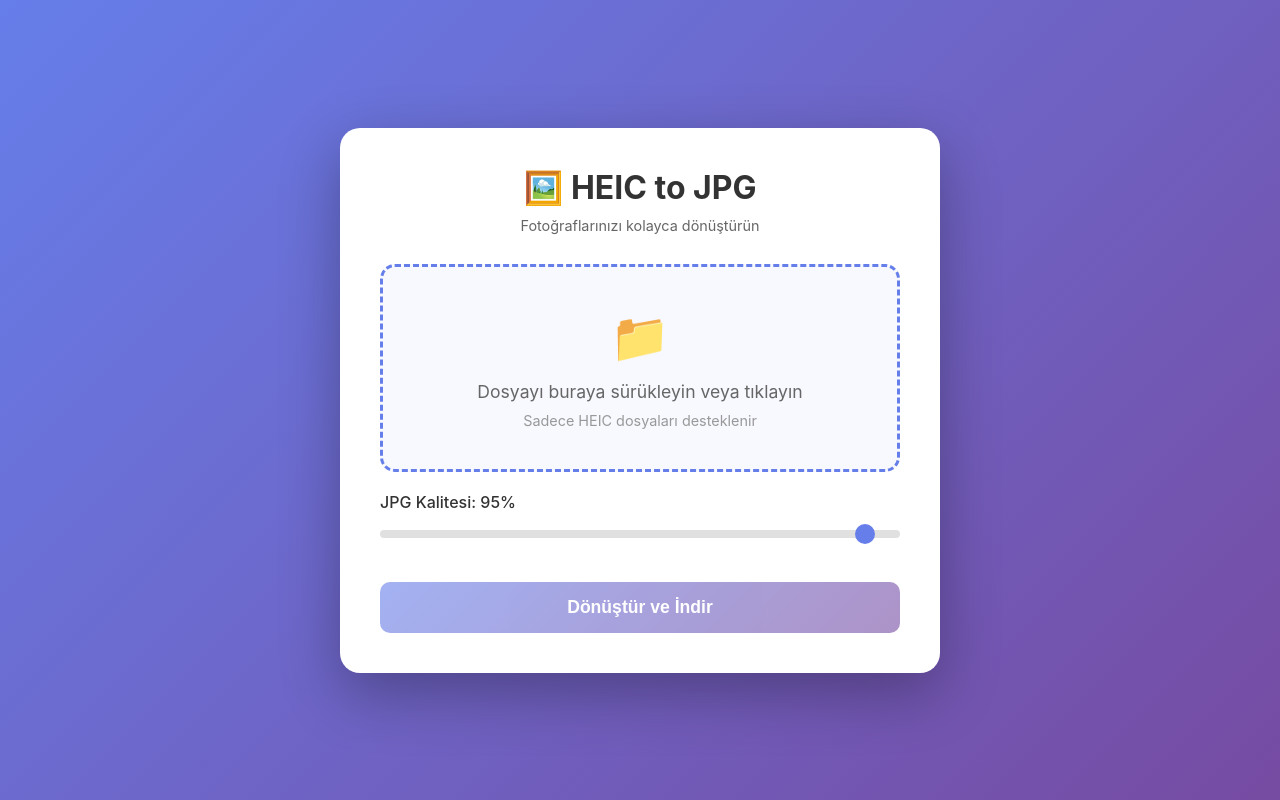
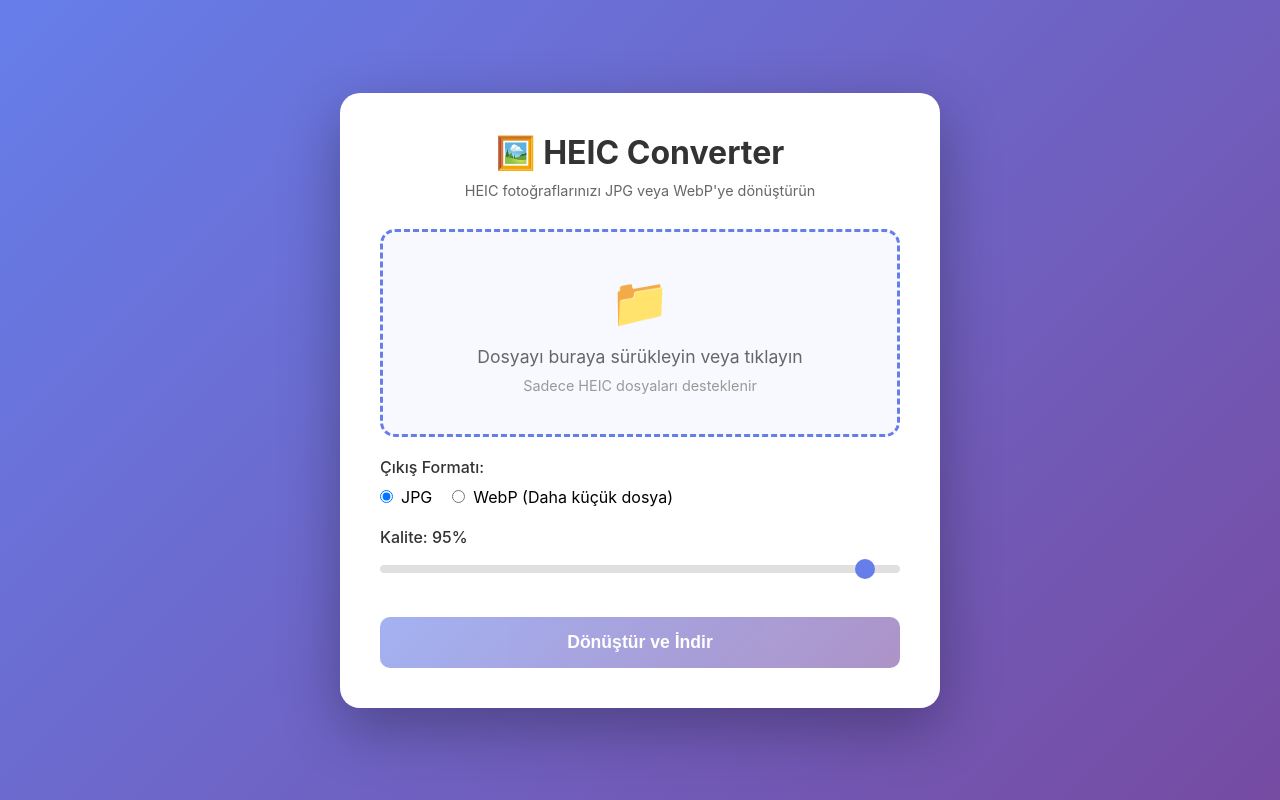
Before and after one commit to meliksahgok/heictojpg, a Flask app: page / in a window 1280 px wide. Run offline with Flask 3, Linux system fonts and the light colour scheme.

Commit message:
Add WebP conversion support

```diff
--- a/app.py
+++ b/app.py
@@ -1,8 +1,8 @@
 #!/usr/bin/env python3
 # -*- coding: utf-8 -*-
 """
-HEIC to JPG Web Converter
-Web tabanlı HEIC to JPG dönüştürücü uygulaması
+HEIC to JPG/WebP Web Converter
+Web tabanlı HEIC to JPG/WebP dönüştürücü uygulaması
 """
 
 import os
@@ -34,36 +34,57 @@ def allowed_file(filename):
     return '.' in filename and filename.rsplit('.', 1)[1].lower() in ALLOWED_EXTENSIONS
 
 
-def convert_heic_to_jpg_bytes(heic_path, quality=95):
+def convert_heic_to_format(heic_path, output_format='jpg', quality=95):
     """
-    HEIC dosyasını JPG'ye dönüştürür ve bytes olarak döndürür
+    HEIC dosyasını JPG veya WebP'ye dönüştürür ve bytes olarak döndürür
 
     Args:
         heic_path: HEIC dosyasının yolu
-        quality: JPG kalitesi (1-100)
+        output_format: Çıkış formatı ('jpg' veya 'webp')
+        quality: Kalite (1-100)
 
     Returns:
-        bytes: JPG dosyasının bytes verisi
+        tuple: (bytes, mimetype, extension)
     """
     try:
         image = Image.open(heic_path)
 
-        # RGB moduna dönüştür
-        if image.mode in ('RGBA', 'LA', 'P'):
-            rgb_image = Image.new('RGB', image.size, (255, 255, 255))
-            if image.mode == 'P':
-                image = image.convert('RGBA')
-            rgb_image.paste(image, mask=image.split()[-1] if image.mode in ('RGBA', 'LA') else None)
-            image = rgb_image
-        elif image.mode != 'RGB':
-            image = image.convert('RGB')
+        # WebP için RGBA modunu koru, JPG için RGB'ye dönüştür
+        if output_format.lower() == 'webp':
+            # WebP şeffaflığı destekler, RGBA modunu koru
+            if image.mode not in ('RGB', 'RGBA'):
+                if image.mode == 'P':
+                    image = image.convert('RGBA')
+                elif image.mode in ('LA', 'L'):
+                    image = image.convert('RGBA')
+                else:
+                    image = image.convert('RGBA')
+        else:
+            # JPG için RGB'ye dönüştür
+            if image.mode in ('RGBA', 'LA', 'P'):
+                rgb_image = Image.new('RGB', image.size, (255, 255, 255))
+                if image.mode == 'P':
+                    image = image.convert('RGBA')
+                rgb_image.paste(image, mask=image.split()[-1] if image.mode in ('RGBA', 'LA') else None)
+                image = rgb_image
+            elif image.mode != 'RGB':
+                image = image.convert('RGB')
 
         # Bytes buffer'a kaydet
         img_io = io.BytesIO()
-        image.save(img_io, 'JPEG', quality=quality, optimize=True)
+
+        if output_format.lower() == 'webp':
+            image.save(img_io, 'WEBP', quality=quality, method=6)
+            mimetype = 'image/webp'
+            extension = 'webp'
+        else:
+            image.save(img_io, 'JPEG', quality=quality, optimize=True)
+            mimetype = 'image/jpeg'
+            extension = 'jpg'
+
         img_io.seek(0)
 
-        return img_io.getvalue()
+        return img_io.getvalue(), mimetype, extension
     except Exception as e:
         raise Exception(f"Dönüştürme hatası: {str(e)}")
 
@@ -76,7 +97,7 @@ def index():
 
 @app.route('/convert', methods=['POST'])
 def convert():
-    """HEIC dosyasını JPG'ye dönüştür"""
+    """HEIC dosyasını JPG veya WebP'ye dönüştür"""
     if 'file' not in request.files:
         return jsonify({'error': 'Dosya seçilmedi'}), 400
 
@@ -89,7 +110,11 @@ def convert():
         return jsonify({'error': 'Sadece HEIC dosyaları desteklenir'}), 400
 
     try:
-        # Kalite ayarını al
+        # Format ve kalite ayarlarını al
+        output_format = request.form.get('format', 'jpg').lower()
+        if output_format not in ('jpg', 'webp'):
+            output_format = 'jpg'
+
         quality = int(request.form.get('quality', 95))
         if not (1 <= quality <= 100):
             quality = 95
@@ -100,19 +125,19 @@ def convert():
         file.save(str(input_path))
 
         # Dönüştür
-        jpg_bytes = convert_heic_to_jpg_bytes(input_path, quality)
+        output_bytes, mimetype, extension = convert_heic_to_format(input_path, output_format, quality)
 
         # Geçici dosyayı sil
         input_path.unlink()
 
-        # JPG dosya adı
-        jpg_filename = Path(filename).stem + '.jpg'
+        # Çıkış dosya adı
+        output_filename = Path(filename).stem + '.' + extension
 
         return send_file(
-            io.BytesIO(jpg_bytes),
-            mimetype='image/jpeg',
+            io.BytesIO(output_bytes),
+            mimetype=mimetype,
             as_attachment=True,
-            download_name=jpg_filename
+            download_name=output_filename
         )
 
     except Exception as e:
--- a/templates/index.html
+++ b/templates/index.html
@@ -234,8 +234,8 @@
 </head>
 <body>
     <div class="container">
-        <h1>🖼️ HEIC to JPG</h1>
-        <p class="subtitle">Fotoğraflarınızı kolayca dönüştürün</p>
+        <h1>🖼️ HEIC Converter</h1>
+        <p class="subtitle">HEIC fotoğraflarınızı JPG veya WebP'ye dönüştürün</p>
 
         <form id="convertForm" enctype="multipart/form-data">
             <div class="upload-area" id="uploadArea">
@@ -251,7 +251,21 @@
             </div>
 
             <div class="quality-control">
-                <label class="quality-label">JPG Kalitesi: <span id="qualityValue">95</span>%</label>
+                <label class="quality-label">Çıkış Formatı:</label>
+                <div style="display: flex; gap: 20px; margin: 10px 0;">
+                    <label style="display: flex; align-items: center; cursor: pointer;">
+                        <input type="radio" name="format" value="jpg" checked style="margin-right: 8px;">
+                        <span>JPG</span>
+                    </label>
+                    <label style="display: flex; align-items: center; cursor: pointer;">
+                        <input type="radio" name="format" value="webp" style="margin-right: 8px;">
+                        <span>WebP (Daha küçük dosya)</span>
+                    </label>
+                </div>
+            </div>
+
+            <div class="quality-control">
+                <label class="quality-label">Kalite: <span id="qualityValue">95</span>%</label>
                 <input type="range" id="qualitySlider" name="quality" min="1" max="100" value="95" class="quality-slider">
             </div>
 
@@ -343,8 +357,12 @@
                 return;
             }
 
+            // Format seçimini al
+            const format = document.querySelector('input[name="format"]:checked').value;
+
             formData.append('file', file);
             formData.append('quality', qualitySlider.value);
+            formData.append('format', format);
 
             // UI güncelle
             convertBtn.disabled = true;
@@ -363,13 +381,15 @@
                     const url = window.URL.createObjectURL(blob);
                     const a = document.createElement('a');
                     a.href = url;
-                    a.download = file.name.replace(/\.heic$/i, '.jpg');
+                    const extension = format === 'webp' ? '.webp' : '.jpg';
+                    a.download = file.name.replace(/\.heic$/i, extension);
                     document.body.appendChild(a);
                     a.click();
                     window.URL.revokeObjectURL(url);
                     document.body.removeChild(a);
 
-                    showSuccess('Dönüştürme başarılı! Dosya indiriliyor...');
+                    const formatName = format.toUpperCase();
+                    showSuccess(`${formatName} dönüştürme başarılı! Dosya indiriliyor...`);
                 } else {
                     const error = await response.json();
                     showError(error.error || 'Dönüştürme başarısız oldu');
```
